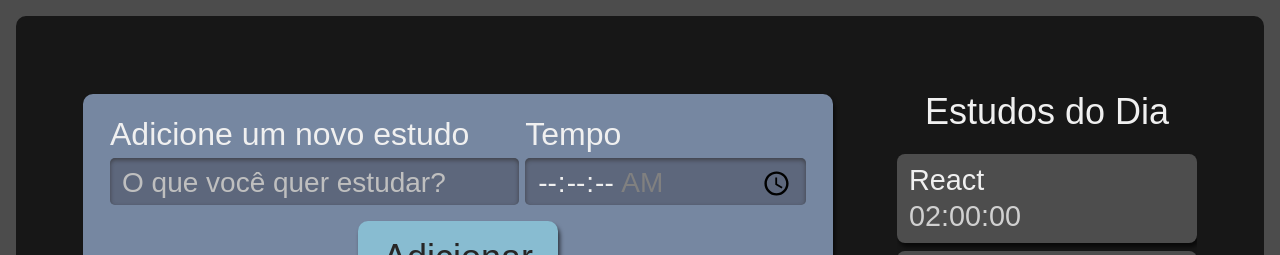
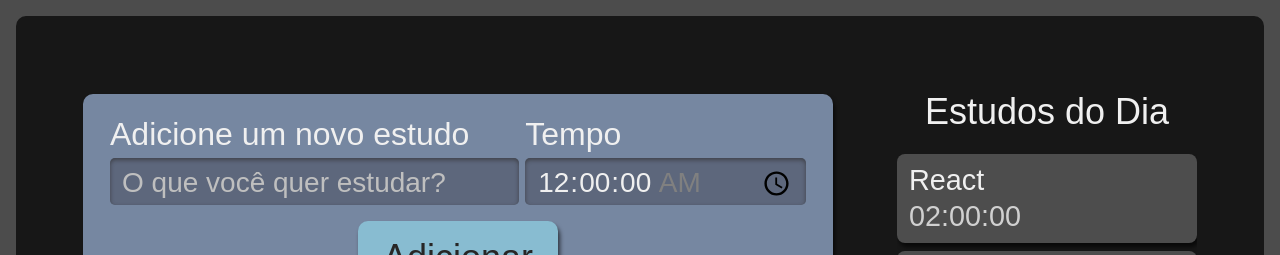
Before and after one commit to Raphael-Goulart/accountant-with-react, a React (Create React App) app: page / in a window 1280 px wide. Shown: the top 255 px of the page. Built offline with nearby package versions, Linux system fonts and the light colour scheme.

Commit message:
add state at form

```diff
--- a/src/components/form/index.tsx
+++ b/src/components/form/index.tsx
@@ -3,6 +3,10 @@ import Button from  '../button/index';
 import style from './Form.module.scss'
 
 class Form extends React.Component {
+    state = {
+        tarefa: "",
+        tempo: "00:00"
+    }
     render(): React.ReactNode {
         return (
             <form className={style.novaTarefa}>
@@ -26,6 +30,7 @@ class Form extends React.Component {
                      type="time"
                      step="1"
                      name="tempo"
+                     value={this.state.tempo}
                      id="tempo"
                      min="00:00:00"
                      max="01:30:00"
```
